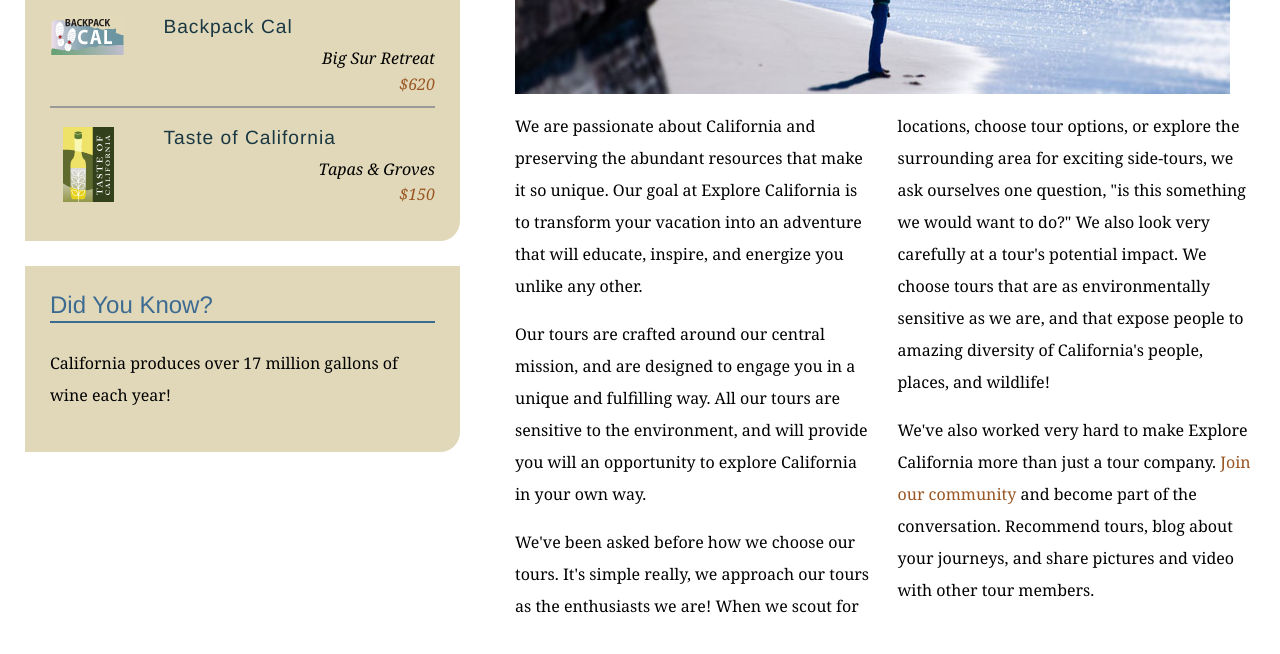
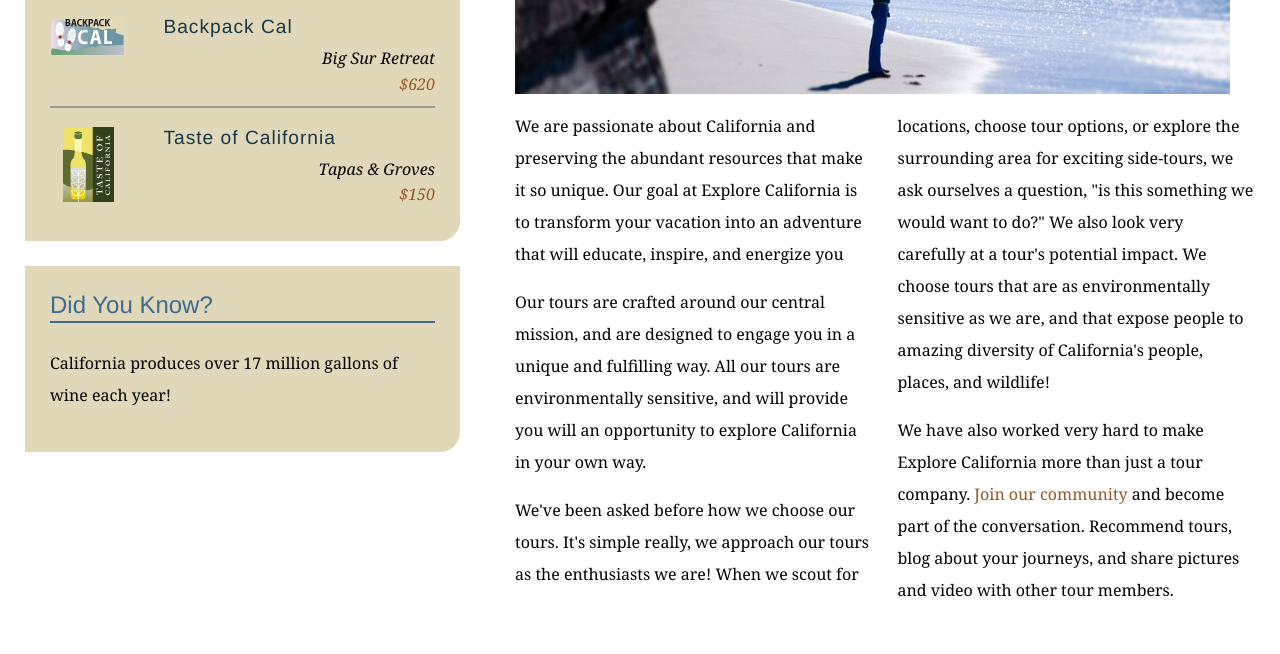
Before and after one commit to banjoquint/explore_california, a plain HTML site: page mission.html in a window 1280 px wide. Shown: the part 590-1244 px from the top of the page. Drawn offline with Linux system fonts and the light colour scheme.

Commit message:
text edits on mission page

```diff
--- a/mission.html
+++ b/mission.html
@@ -62,10 +62,10 @@
           <h1>Who we are</h1>
           <img src="assets/images/mission_look.jpg" alt="Looking out at the Pacific" class="articleImage" />
           <div class="multiCol">
-            <p>We are passionate about California and preserving the abundant resources that make it so unique. Our goal at Explore California is to transform your vacation into an adventure that will educate, inspire, and energize you unlike any other.</p>
-            <p>Our tours are crafted around our central mission, and are designed to engage you in a unique and fulfilling way. All our tours are sensitive to the environment, and will provide you will an opportunity to explore California in your own way.</p>
-            <p>We've been asked before how we choose our tours. It's simple really, we approach our tours as the enthusiasts we are! When we scout for locations, choose tour options, or explore the surrounding area for exciting side-tours, we ask ourselves one question, &quot;is this something we would want to do?&quot; We also look very carefully at a tour's potential impact. We choose tours that are as environmentally sensitive as we are, and that expose people to amazing diversity of California's people, places, and wildlife!</p>
-            <p>We've also worked very hard to make Explore California more than just a tour company. <a href="explorers/join.html">Join our community</a> and become part of the conversation. Recommend tours, blog about your journeys, and share pictures and video with other tour members.</p>
+            <p>We are passionate about California and preserving the abundant resources that make it so unique. Our goal at Explore California is to transform your vacation into an adventure that will educate, inspire, and energize you </p>
+            <p>Our tours are crafted around our central mission, and are designed to engage you in a unique and fulfilling way. All our tours are  environmentally sensitive, and will provide you will an opportunity to explore California in your own way.</p>
+            <p>We've been asked before how we choose our tours. It's simple really, we approach our tours as the enthusiasts we are! When we scout for locations, choose tour options, or explore the surrounding area for exciting side-tours, we ask ourselves a question, &quot;is this something we would want to do?&quot; We also look very carefully at a tour's potential impact. We choose tours that are as environmentally sensitive as we are, and that expose people to amazing diversity of California's people, places, and wildlife!</p>
+            <p>We have also worked very hard to make Explore California more than just a tour company. <a href="explorers/join.html">Join our community</a> and become part of the conversation. Recommend tours, blog about your journeys, and share pictures and video with other tour members.</p>
           </div>
         </div>
       </div>
```
